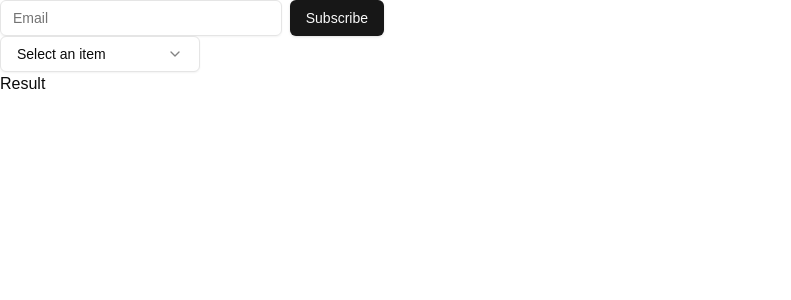
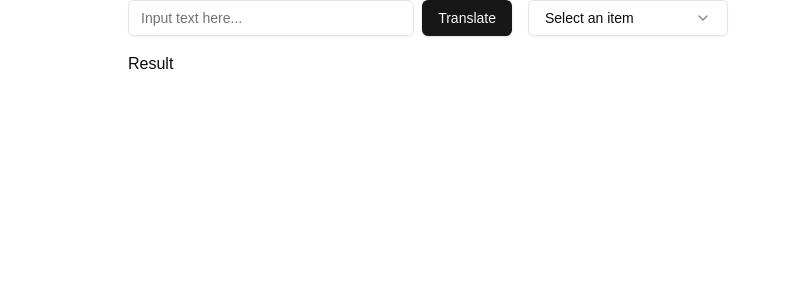
Before and after one commit to ummagohil/ligatures-in-languages-fe, a Next.js app: page / in a window 1280 px wide. Shown: the top 300 px of the page, without its empty margins (0-791 px from the left). Built offline with nearby package versions, Linux system fonts and the light colour scheme.

Commit message:
frontend done for now

```diff
--- a/app/components/input.tsx
+++ b/app/components/input.tsx
@@ -4,8 +4,8 @@ import { Input } from "@/components/ui/input";
 export default function InputText() {
   return (
     <div className="flex w-full max-w-sm items-center space-x-2">
-      <Input type="email" placeholder="Email" />
-      <Button type="submit">Subscribe</Button>
+      <Input type="text" placeholder="Input text here..." />
+      <Button type="submit">Translate</Button>
     </div>
   );
 }
--- a/app/components/language.tsx
+++ b/app/components/language.tsx
@@ -19,7 +19,7 @@ const items = [
 ];
 
 export function Language() {
-  const [isOpen, setIsOpen] = useState(false);
+  const [isOpen, setIsOpen] = useState<boolean>(false);
   const [selectedItem, setSelectedItem] = useState<string | null>(null);
 
   return (
--- a/app/page.tsx
+++ b/app/page.tsx
@@ -4,14 +4,12 @@ import Result from "./components/result";
 
 export default function Home() {
   return (
-    <div>
-      <div className="flex w-full max-w-sm items-center space-x-2">
+    <div className="px-32 justify-center">
+      <div className="flex w-full max-w-3xl items-center space-x-4 mb-4">
         <InputText />
-      </div>
-      <div className="flex w-full max-w-sm items-center space-x-2">
         <Language />
       </div>
-      <div className="flex w-full max-w-sm items-center space-x-2">
+      <div className="w-full max-w-3xl">
         <Result />
       </div>
     </div>
```
